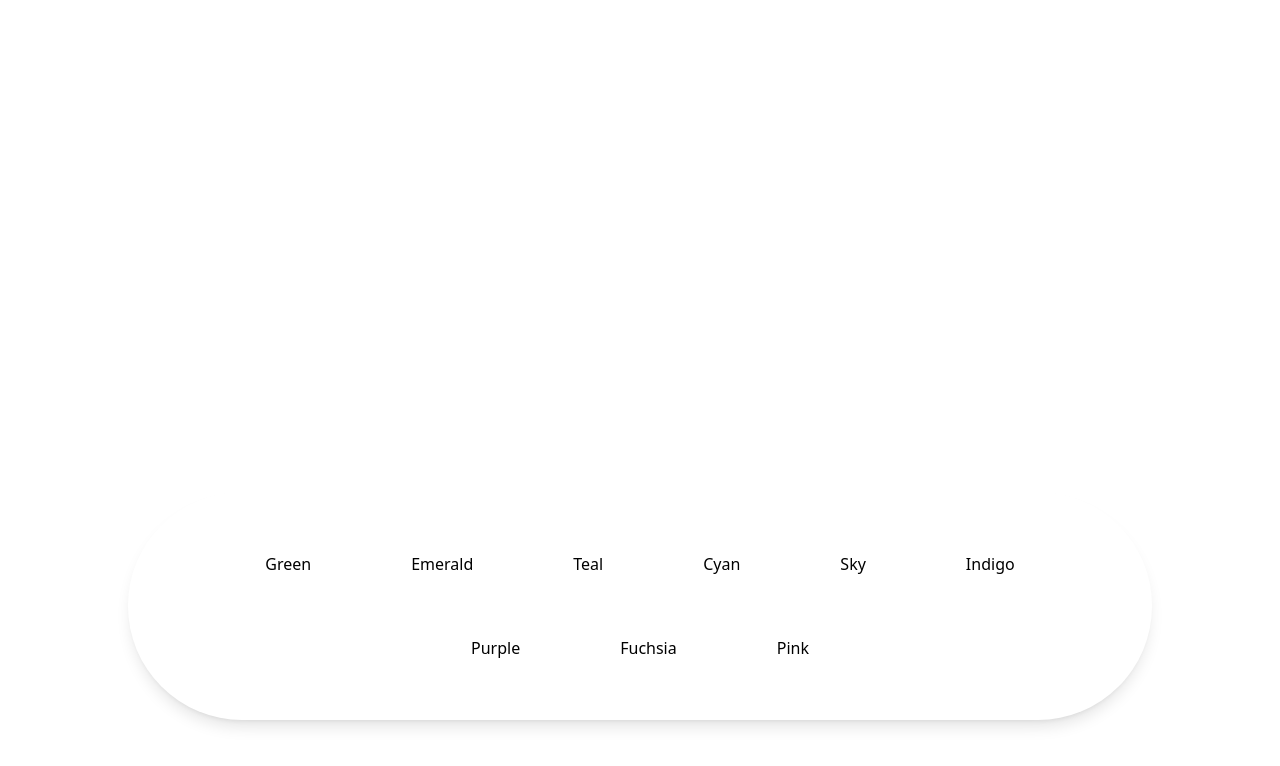
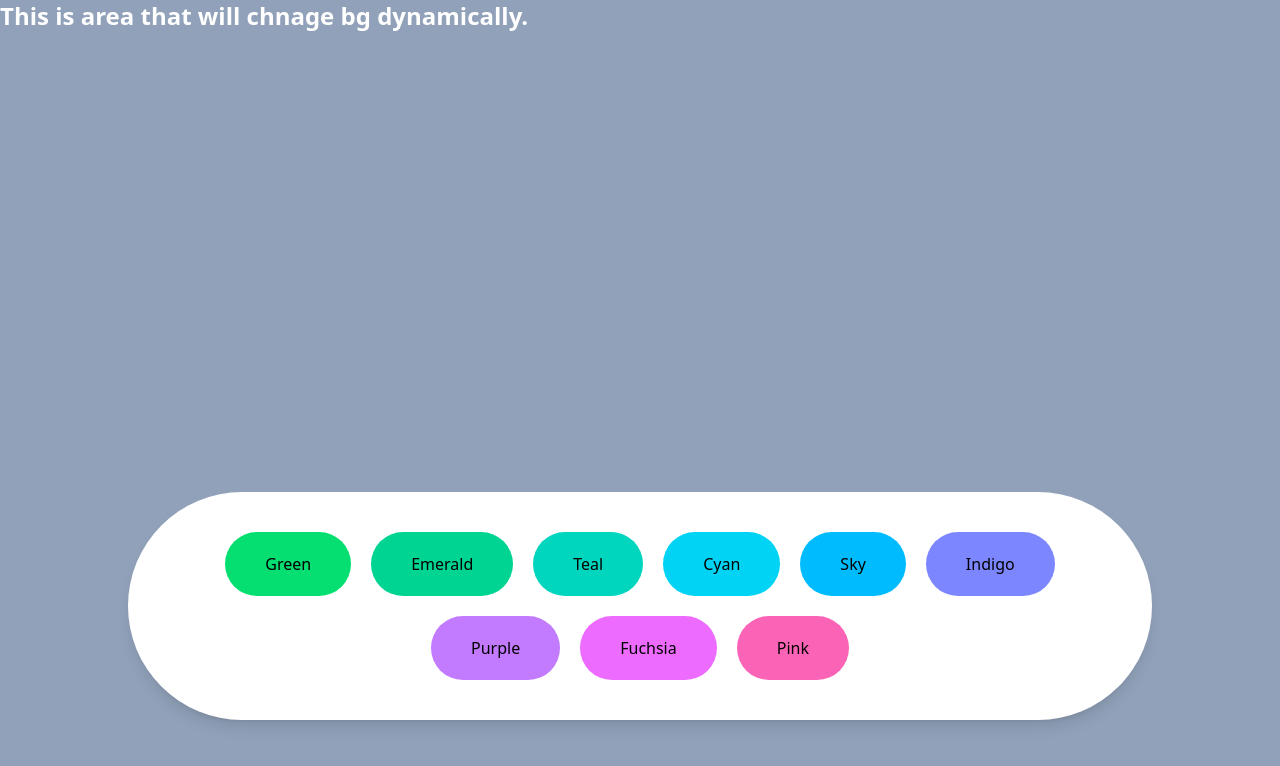
Before and after one commit to iamhassanhafeez/react-reunion, a React (Vite) app in the folder 04bgchanger/: page / in a window 1280 px wide. Shown: the top 766 px of the page. Built offline with nearby package versions, Linux system fonts and the light colour scheme.

Commit message:
applied hover animations

```diff
--- a/04bgchanger/src/App.jsx
+++ b/04bgchanger/src/App.jsx
@@ -2,49 +2,49 @@ import { useState } from "react";
 import Button from "./components/Button";
 
 function App() {
-  const [color, setColor] = useState("green-400");
+  const [color, setColor] = useState("bg-slate-400");
   const colorData = [
     {
       colorName: "green",
-      colorVal: "green-400",
+      colorVal: "bg-green-400",
     },
     {
       colorName: "emerald",
-      colorVal: "emerald-400",
+      colorVal: "bg-emerald-400",
     },
     {
       colorName: "teal",
-      colorVal: "teal-400",
+      colorVal: "bg-teal-400",
     },
     {
       colorName: "cyan",
-      colorVal: "cyan-400",
+      colorVal: "bg-cyan-400",
     },
     {
       colorName: "sky",
-      colorVal: "sky-400",
+      colorVal: "bg-sky-400",
     },
     {
       colorName: "indigo",
-      colorVal: "indigo-400",
+      colorVal: "bg-indigo-400",
     },
     {
       colorName: "purple",
-      colorVal: "purple-400",
+      colorVal: "bg-purple-400",
     },
     {
       colorName: "fuchsia",
-      colorVal: "fuchsia-400",
+      colorVal: "bg-fuchsia-400",
     },
     {
       colorName: "pink",
-      colorVal: "pink-400",
+      colorVal: "bg-pink-400",
     },
   ];
 
   return (
     <>
-      <div className={`w-full h-screen duration-200 bg-${color}`}>
+      <div className={`w-full h-screen duration-200 ${color}`}>
         <h1 className="text-white text-2xl font-bold">
           This is area that will chnage bg dynamically.
         </h1>
--- a/04bgchanger/src/components/Button.jsx
+++ b/04bgchanger/src/components/Button.jsx
@@ -3,7 +3,8 @@ import React from "react";
 function Button({ colorName, colorValue, onClick }) {
   return (
     <button
-      className={`bg-${colorValue} capitalize px-10 py-5 outline-none rounded-full`}
+      className={`${colorValue} capitalize px-10 py-5 outline-none rounded-full cursor-auto transition-all duration-300 ease-in-out
+                 hover:scale-105`}
       onClick={onClick}
     >
       {colorName}
```
